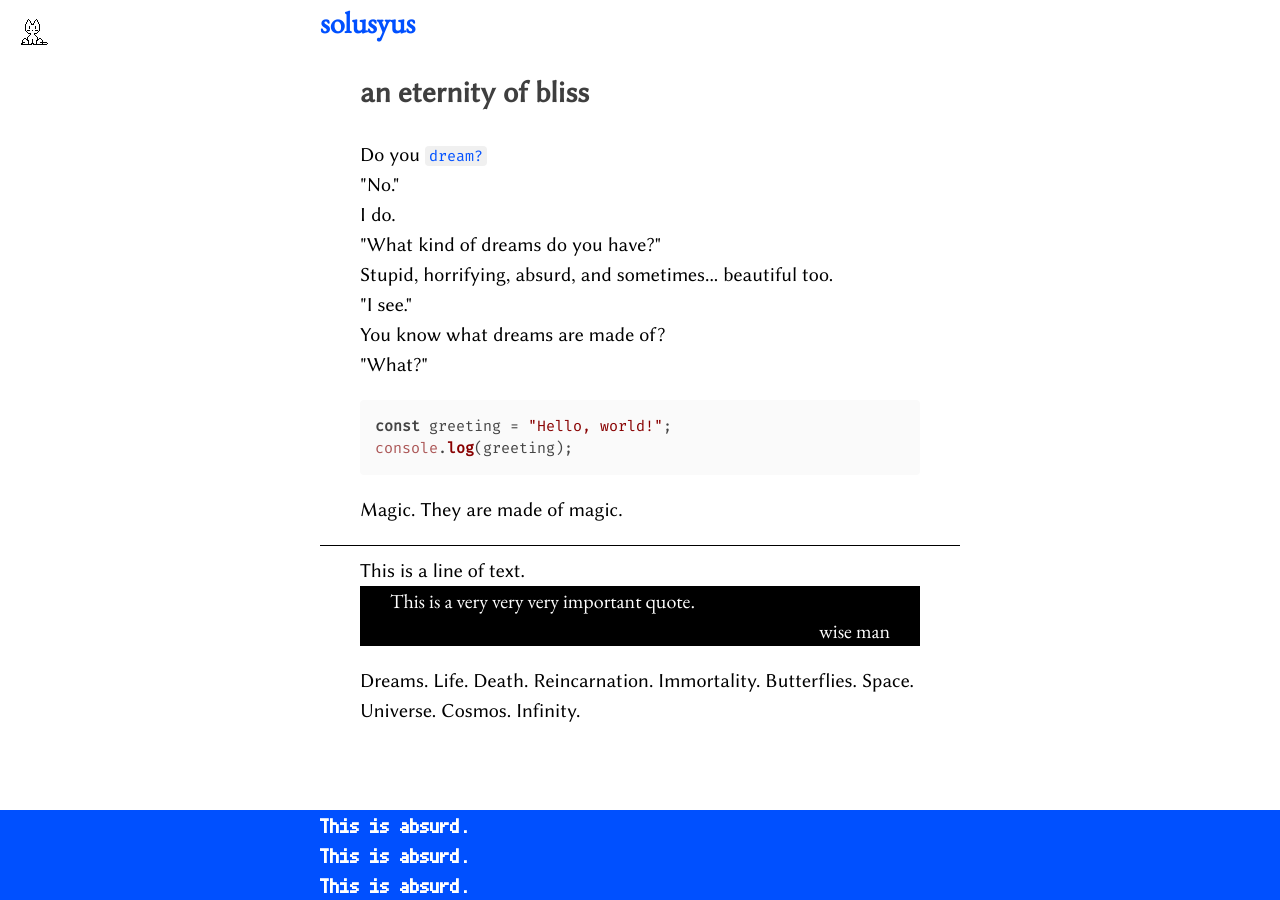
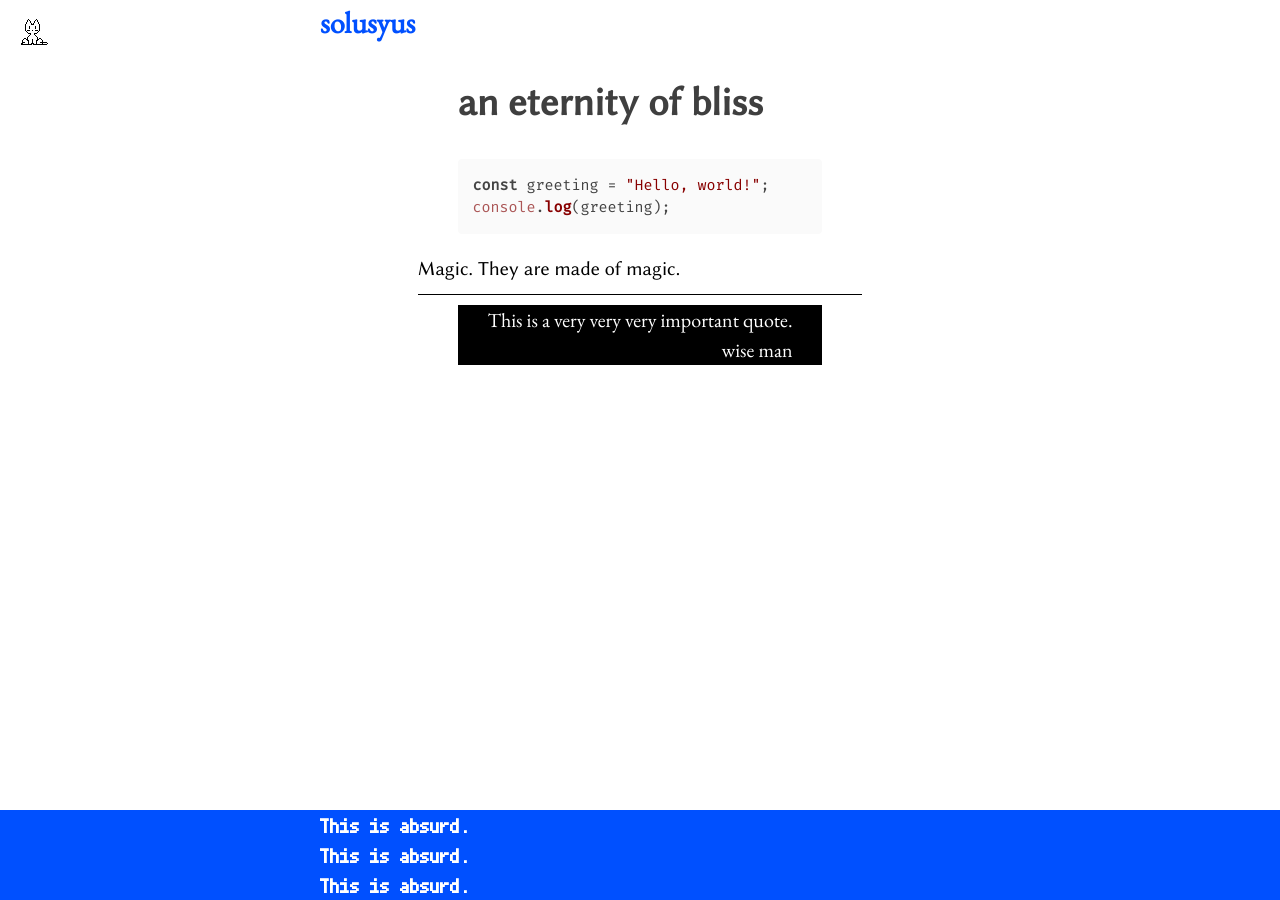
Before and after one commit to solusyus/website, a Jekyll site: the page built from index.html, in a window 1280 px wide. Built offline with Jekyll 4.4.1, drawn with Linux system fonts in a browser that asks for light colours; nearby versions of some CDN libraries; a script that is not in the unit is left out.

Commit message:
Update index.html

```diff
--- a/index.html
+++ b/index.html
@@ -2,29 +2,10 @@
 layout: default
 title: Solusyus
 ---
-
-<section>
   <h1>an eternity of bliss</h1>
-  <p>
-    Do you <code>dream?</code><br>
-"No."<br>
-I do.<br>
-"What kind of dreams do you have?"<br>
-Stupid, horrifying, absurd, and sometimes... beautiful too.<br>
-"I see."<br>
-You know what dreams are made of?<br>
-"What?"
 <pre><code class="language-javascript">const greeting = "Hello, world!";
 console.log(greeting);</code></pre>
 Magic. They are made of magic.
-</p>
-</section>
 <hr>
-<section>This is a line of text.</section>
 <blockquote>This is a very very very important quote.
 <span class="author">wise man</span></blockquote>
-<section>
-  <p>
-Dreams. Life. Death. Reincarnation. Immortality. Butterflies. Space. Universe. Cosmos. Infinity.
-  </p>
-</section>
```
